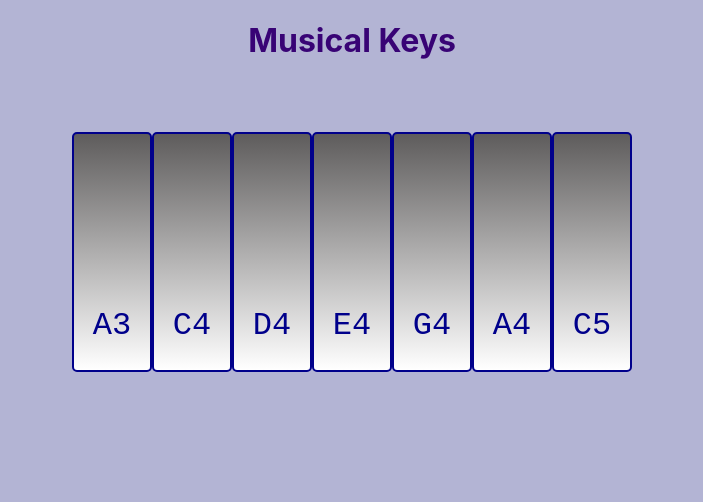
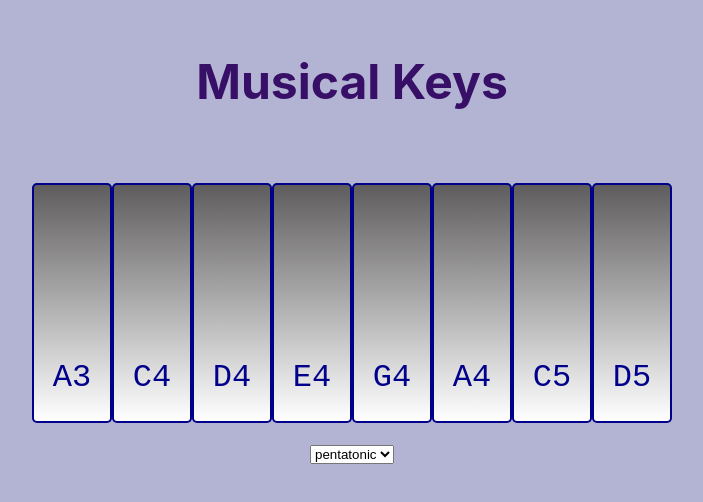
Before and after one commit to halitos/musical-keys, a React (Create React App) app: page / in a window 1280 px wide. Shown: the top 502 px of the page, without its empty margins (288-991 px from the left). Built offline with nearby package versions, Linux system fonts and the light colour scheme.

Commit message:
static tones plays and select added with no function yet

```diff
--- a/src/App.css
+++ b/src/App.css
@@ -4,12 +4,14 @@ body {
 }
 
 .header {
-  margin: 20px;
-  color: rgb(56, 3, 117);
+  margin: 10px;
+  color: rgb(56, 15, 102);
+  padding: 10px;
+  font-size: x-large;
 }
 
 button {
-  margin-top: 50px;
+  margin: 20px 0px;
   width: 80px;
   height: 240px;
   background: linear-gradient(rgb(94, 92, 92), rgb(256, 256, 256));
--- a/src/App.js
+++ b/src/App.js
@@ -3,12 +3,14 @@ import Keyboard from "./Keyboard";
 import Header from "./Header";
 
 import "./App.css";
+import ToneOptions from "./ToneOptions";
 
 function App() {
   return (
     <>
       <Header />
       <Keyboard />
+      <ToneOptions />
     </>
   );
 }
--- a/src/Key.js
+++ b/src/Key.js
@@ -4,7 +4,7 @@ import Tone from "tone";
 const Key = (props) => {
   return props.notes.map((p, index) => {
     return (
-      <button key={index} onClick={handleClick}>
+      <button id={p} key={index} onClick={handleClick}>
         <br></br>
         <br></br>
         <br></br>
@@ -13,13 +13,12 @@ const Key = (props) => {
       </button>
     );
   });
+
   function handleClick(e) {
-    //create a synth and connect it to the master output (your speakers)
+    let noteName = e.currentTarget.id;
     var synth = new Tone.Synth().toMaster();
 
-    //play a middle 'C' for the duration of an 8th note
-    synth.triggerAttackRelease("D4", "8n");
-    console.log("clicked");
+    synth.triggerAttackRelease(noteName, "8n");
   }
 };
 
--- a/src/Keyboard.js
+++ b/src/Keyboard.js
@@ -2,7 +2,7 @@ import React from "react";
 import Key from "./Key";
 
 const Keyboard = () => {
-  const arr = ["A3", "C4", "D4", "E4", "G4", "A4", "C5"];
+  const arr = ["A3", "C4", "D4", "E4", "G4", "A4", "C5", "D5"];
   return (
     <div className="keyboard">
       <Key notes={arr} />
--- /dev/null
+++ b/src/ToneOptions.js
@@ -0,0 +1,21 @@
+import React from "react";
+
+const Scales = {
+  pentatonic: ["A", "C4", "D4", "E4", "G4", "A4", "C5", "D5"],
+  dorian: ["D4", "E4", "F4", "G4", "A4", "B4", "C5", "D5"],
+  blues: ["A3", "C4", "D4", "Eb4", "G4", "A4"],
+};
+
+const ToneOptions = (props) => {
+  return (
+    <select onChange={props.handleChange}>
+      {Object.keys(Scales).map((s) => (
+        <option id={s} value={s} key={s}>
+          {s}
+        </option>
+      ))}
+    </select>
+  );
+};
+
+export default ToneOptions;
```
